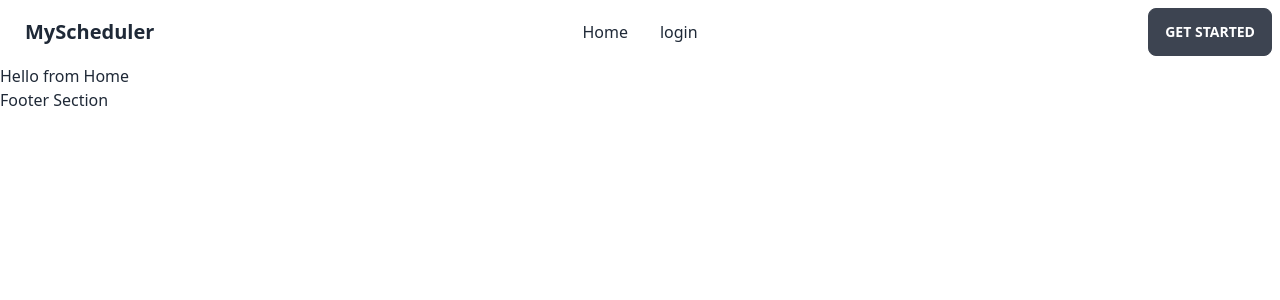
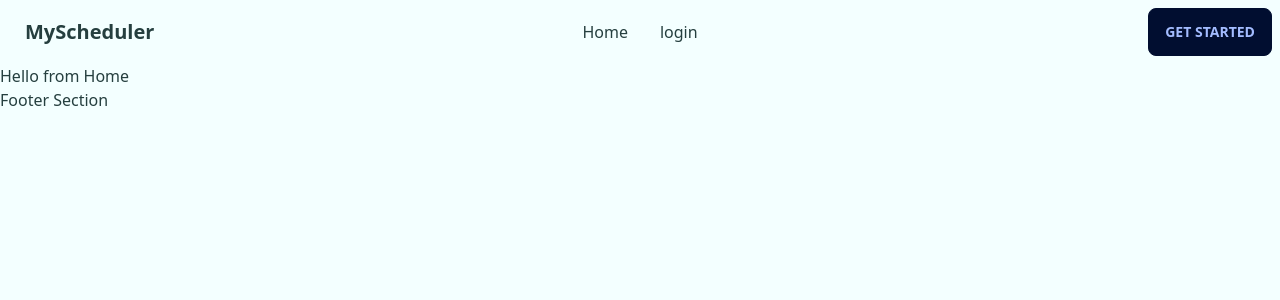
Before and after one commit to bmsani/Myscheduler, a React (Create React App) app: page / in a window 1280 px wide. Shown: the top 300 px of the page. Built offline with nearby package versions, Linux system fonts and the light colour scheme.

Commit message:
theme setup

```diff
--- /dev/null
+++ b/src/Shared/Button/Button.tsx
@@ -0,0 +1,11 @@
+import React from 'react';
+
+const Button = () => {
+    return (
+        <div>
+
+        </div>
+    );
+};
+
+export default Button;
--- a/tailwind.config.js
+++ b/tailwind.config.js
@@ -5,4 +5,17 @@ module.exports = {
     extend: {},
   },
   plugins: [require("daisyui")],
-}
+  daisyui: {
+    themes: [
+      {
+        mytheme: {
+          primary: "#00CDCA",
+          secondary: "#251D58",
+          accent: "#37cdbe",
+          neutral: "#010E30",
+          "base-100": "#f3ffff",
+        },
+      },
+    ],
+  },
+};
```
